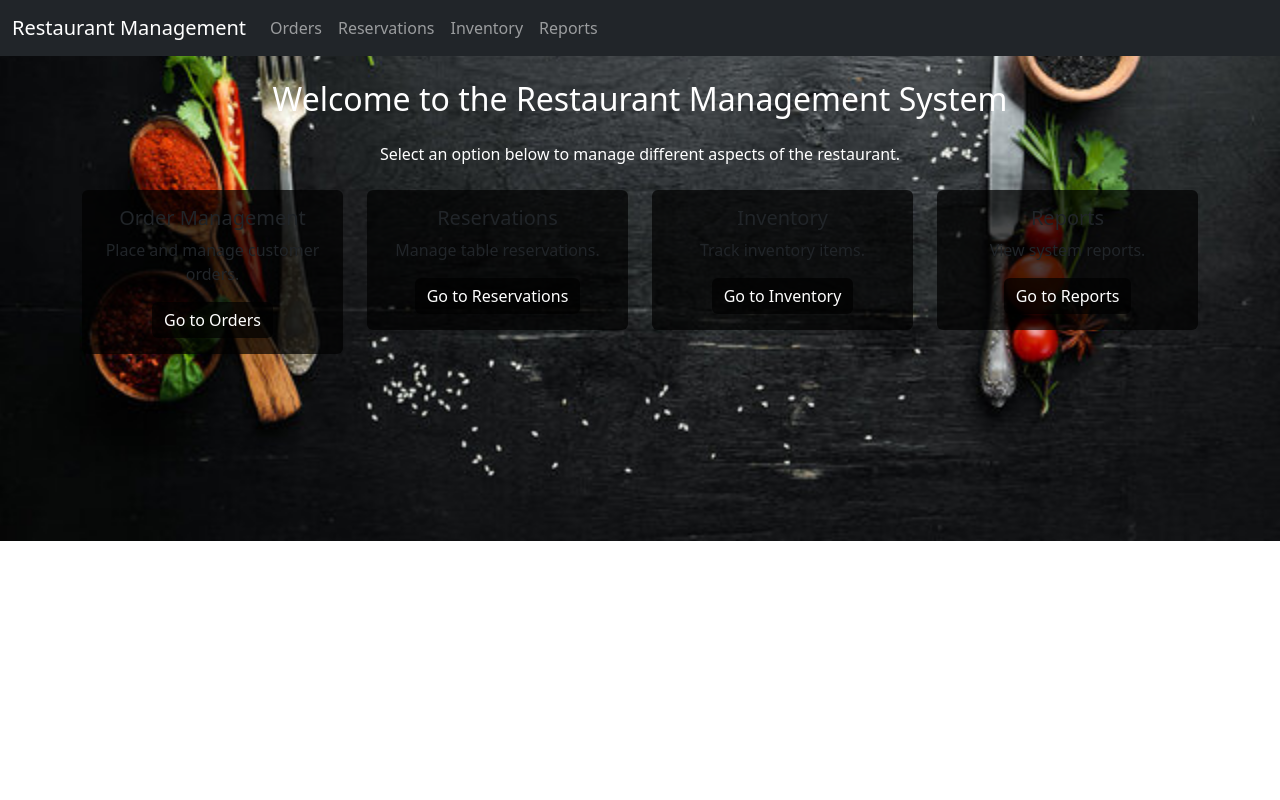
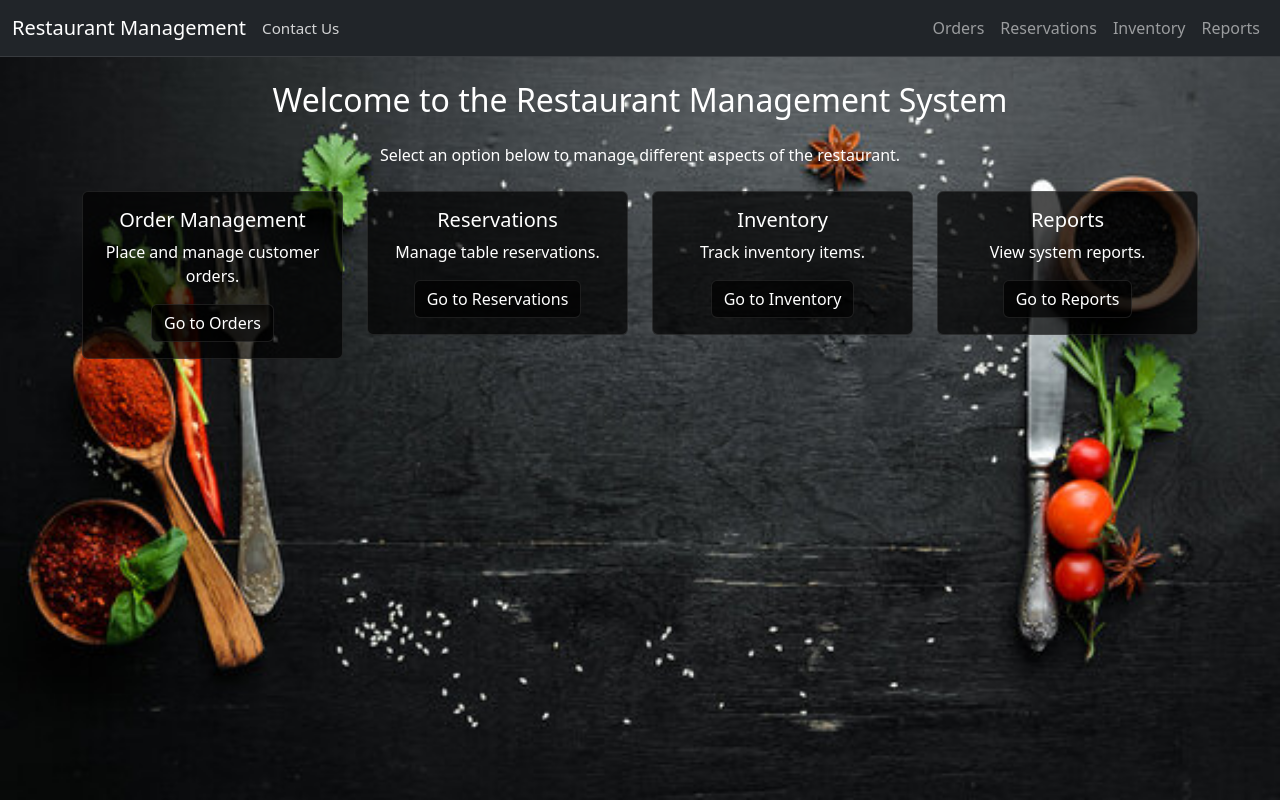
Before and after one commit to venkatnikhil616/Restaurant-management-system, a Flask app: page / in a window 1280 px wide. Run offline with Flask 3, Linux system fonts and the light colour scheme.

Commit message:
Update parent.html

```diff
--- a/templates/parent.html
+++ b/templates/parent.html
@@ -3,9 +3,7 @@
 <head>
     <meta charset="UTF-8">
     <meta name="viewport" content="width=device-width, initial-scale=1.0">
-    {% block title %}
-
-        {% endblock %}
+    <title>{% block title %}Restaurant Management{% endblock %}</title>
     <link href="https://cdn.jsdelivr.net/npm/bootstrap@5.3.0/dist/css/bootstrap.min.css" rel="stylesheet">
     <style>
         body {
@@ -13,11 +11,36 @@
             background-size: cover;
             background-position: center;
             background-repeat: no-repeat;
+            background-attachment: fixed; /* Keeps background still while scrolling */
+            color: white;
+            min-height: 100vh;
+        }
+        .navbar {
+            border-bottom: 1px solid rgba(255, 255, 255, 0.1);
+        }
+        .card, .form-control, .btn-primary {
+            background-color: rgba(0, 0, 0, 0.7); /* Dark transparency */
+            border: 1px solid rgba(255, 255, 255, 0.1);
             color: white;
         }
-        .card, .form-control, .btn-primary {
-            background-color: rgba(0, 0, 0, 0.7); /* Add transparency for readability */
-            border: none;
+        .form-control:focus {
+            background-color: rgba(0, 0, 0, 0.8);
+            color: white;
+            box-shadow: none;
+            border-color: #0d6efd;
+        }
+        /* Custom style for the Contact link next to the hamburger icon */
+        .nav-contact-link {
+            color: rgba(255, 255, 255, 0.8);
+            text-decoration: none;
+            margin-right: 1.2rem;
+            font-weight: 500;
+            font-size: 0.95rem;
+            transition: 0.3s;
+        }
+        .nav-contact-link:hover {
+            color: #ffffff;
+            text-shadow: 0 0 5px rgba(255, 255, 255, 0.5);
         }
     </style>
 </head>
@@ -25,12 +48,17 @@
     <nav class="navbar navbar-expand-lg navbar-dark bg-dark">
         <div class="container-fluid">
             <a class="navbar-brand" href="/">Restaurant Management</a>
-            <button class="navbar-toggler" type="button" data-bs-toggle="collapse" data-bs-target="#navbarNav" aria-controls="navbarNav" aria-expanded="false" aria-label="Toggle navigation">
-                <span class="navbar-toggler-icon"></span>
-            </button>
+
+            <div class="d-flex align-items-center">
+                <a class="nav-contact-link" href="/login">Contact Us</a>
+
+                <button class="navbar-toggler" type="button" data-bs-toggle="collapse" data-bs-target="#navbarNav" aria-controls="navbarNav" aria-expanded="false" aria-label="Toggle navigation">
+                    <span class="navbar-toggler-icon"></span>
+                </button>
+            </div>
+
             <div class="collapse navbar-collapse" id="navbarNav">
-                <ul class="navbar-nav ml-auto">
-                    <li class="nav-item">
+                <ul class="navbar-nav ms-auto"> <li class="nav-item">
                         <a class="nav-link" href="/order">Orders</a>
                     </li>
                     <li class="nav-item">
@@ -47,10 +75,19 @@
         </div>
     </nav>
 
-    <div class="container">
+    <div class="container mt-4 mb-5">
+        {% with messages = get_flashed_messages(with_categories=true) %}
+            {% if messages %}
+                {% for category, message in messages %}
+                    <div class="alert alert-{{ category }} alert-dismissible fade show bg-dark text-white border-secondary" role="alert">
+                        {{ message }}
+                        <button type="button" class="btn-close btn-close-white" data-bs-dismiss="alert" aria-label="Close"></button>
+                    </div>
+                {% endfor %}
+            {% endif %}
+        {% endwith %}
+
         {% block main %}
-
-
         {% endblock %}
     </div>
 
```
